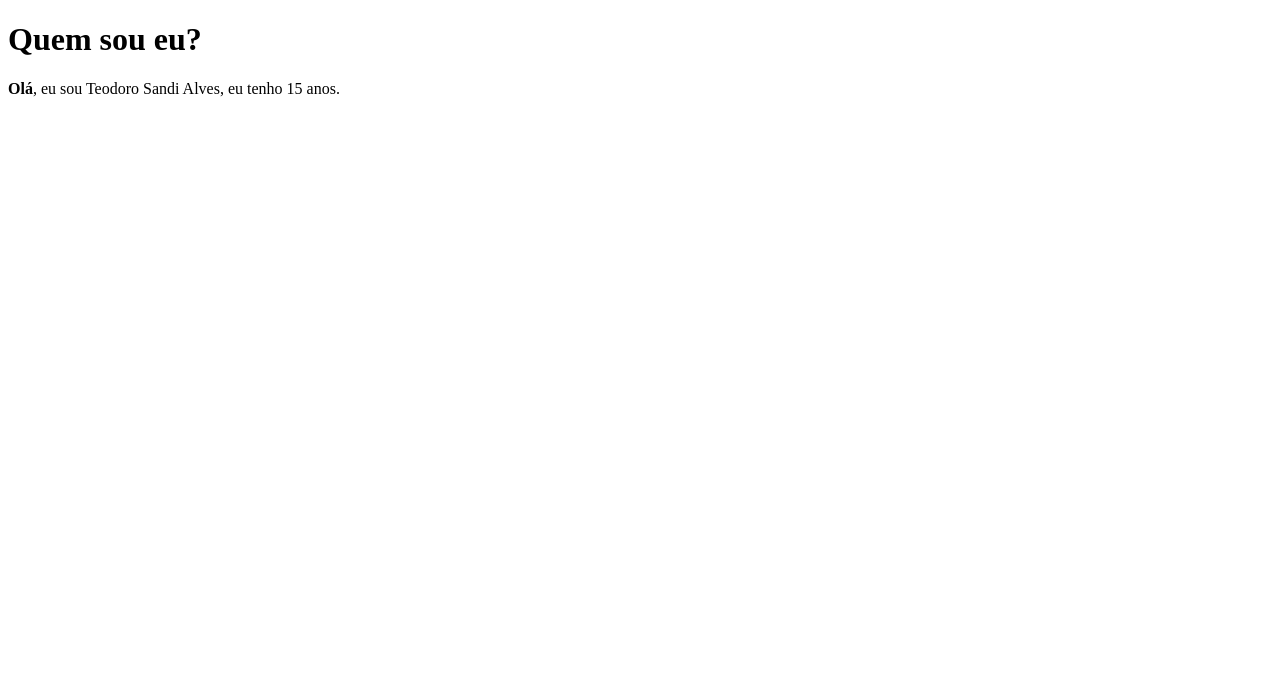
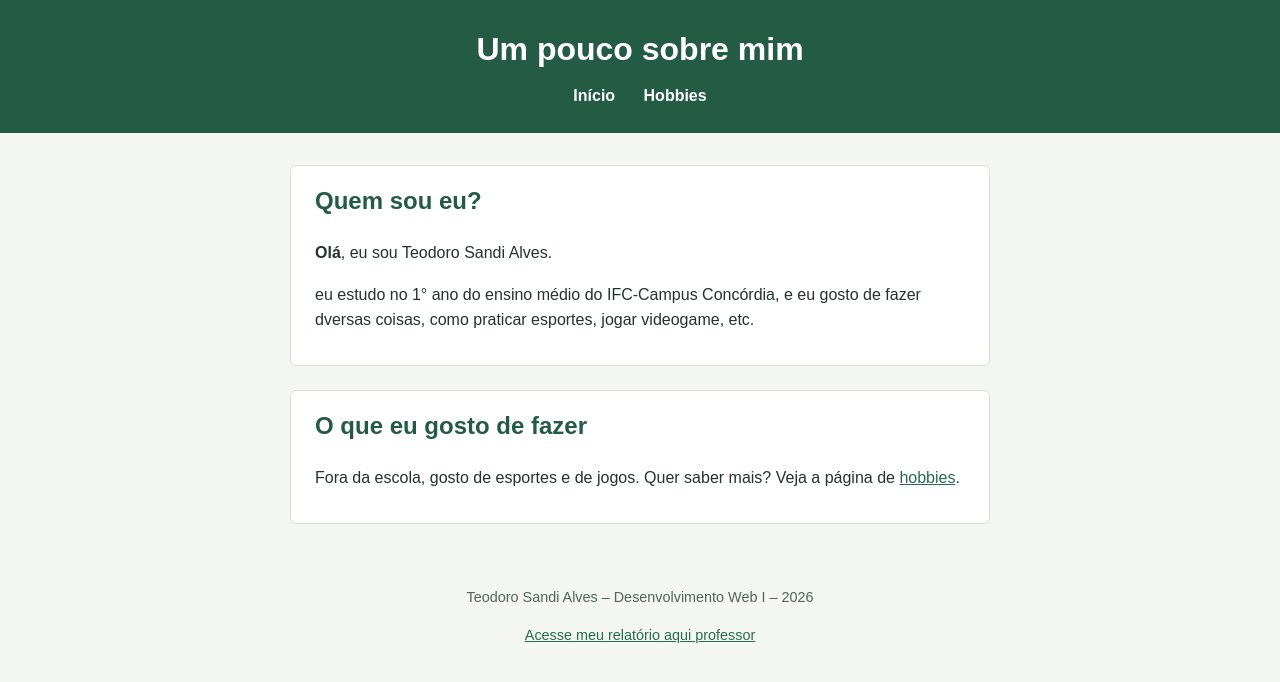
Before and after one commit to tsandialves-svg/Teodoro-1G-26, a plain HTML site: page index.html in a window 1280 px wide. Drawn offline with Linux system fonts and the light colour scheme.

Commit message:
site terminado

```diff
--- /dev/null
+++ b/css/style.css
@@ -0,0 +1,63 @@
+
+
+body {
+  font-family: Arial, Helvetica, sans-serif;
+  line-height: 1.6;
+  color: #24332c;
+  background-color: #f3f6f1;
+  margin: 0;
+}
+
+header {
+  background-color: #245b45;
+  color: #ffffff;
+  padding: 1.5rem 1rem;
+  text-align: center;
+}
+
+header h1 {
+  margin: 0 0 0.5rem 0;
+}
+
+nav a {
+  color: #ffffff;
+  margin: 0 0.75rem;
+  text-decoration: none;
+  font-weight: bold;
+}
+
+nav a:hover,
+nav a:focus {
+  text-decoration: underline;
+}
+
+main {
+  max-width: 700px;
+  margin: 2rem auto;
+  padding: 0 1rem;
+}
+
+section {
+  background-color: #ffffff;
+  border: 1px solid #d7e1d8;
+  border-radius: 6px;
+  padding: 1rem 1.5rem;
+  margin-bottom: 1.5rem;
+}
+
+h2,
+h3 {
+  color: #245b45;
+  margin-top: 0;
+}
+
+a {
+  color: #286b50;
+}
+
+footer {
+  text-align: center;
+  padding: 1rem;
+  font-size: 0.9rem;
+  color: #52645a;
+}
--- a/index.html
+++ b/index.html
@@ -1,10 +1,41 @@
 <!DOCTYPE html>
-<html>
-    <title>Um pouco sobre mim</title>
-    <body>
-        <h1>Quem sou eu?</h1>
-        <body>
-            <p><strong>Olá</strong>, eu sou Teodoro Sandi Alves, eu tenho 15 anos.</p>
-        </body>
-    </body>
+<html lang="pt-BR">
+<head>
+  <meta charset="UTF-8">
+  <meta name="viewport" content="width=device-width, initial-scale=1.0">
+  <title>Um pouco sobre mim</title>
+  <link rel="stylesheet" href="css/style.css">
+</head>
+<body>
+  <header>
+    <h1>Um pouco sobre mim</h1>
+    <nav>
+      <a href="index.html">Início</a>
+      <a href="hobbies.html">Hobbies</a>
+    </nav>
+  </header>
+
+  <main>
+    <section>
+      <h2>Quem sou eu?</h2>
+      <p><strong>Olá</strong>, eu sou Teodoro Sandi Alves.</p>
+      <p>
+        eu estudo no 1° ano do ensino médio do IFC-Campus Concórdia, e eu gosto de fazer dversas coisas, como praticar esportes, jogar videogame, etc.
+      </p>
+    </section>
+
+    <section>
+      <h2>O que eu gosto de fazer</h2>
+      <p>
+        Fora da escola, gosto de esportes e de jogos. Quer saber mais?
+        Veja a página de <a href="hobbies.html">hobbies</a>.
+      </p>
+    </section>
+  </main>
+
+  <footer>
+    <p>Teodoro Sandi Alves &ndash; Desenvolvimento Web I &ndash; 2026</p>
+    <p><a href="relatorio.md">Acesse meu relatório aqui professor</a></p>
+  </footer>
+</body>
 </html>
```
Also changed, not shown: hobbies.html (added, +53 -0 lines), style.css (deleted), 2 other files.
